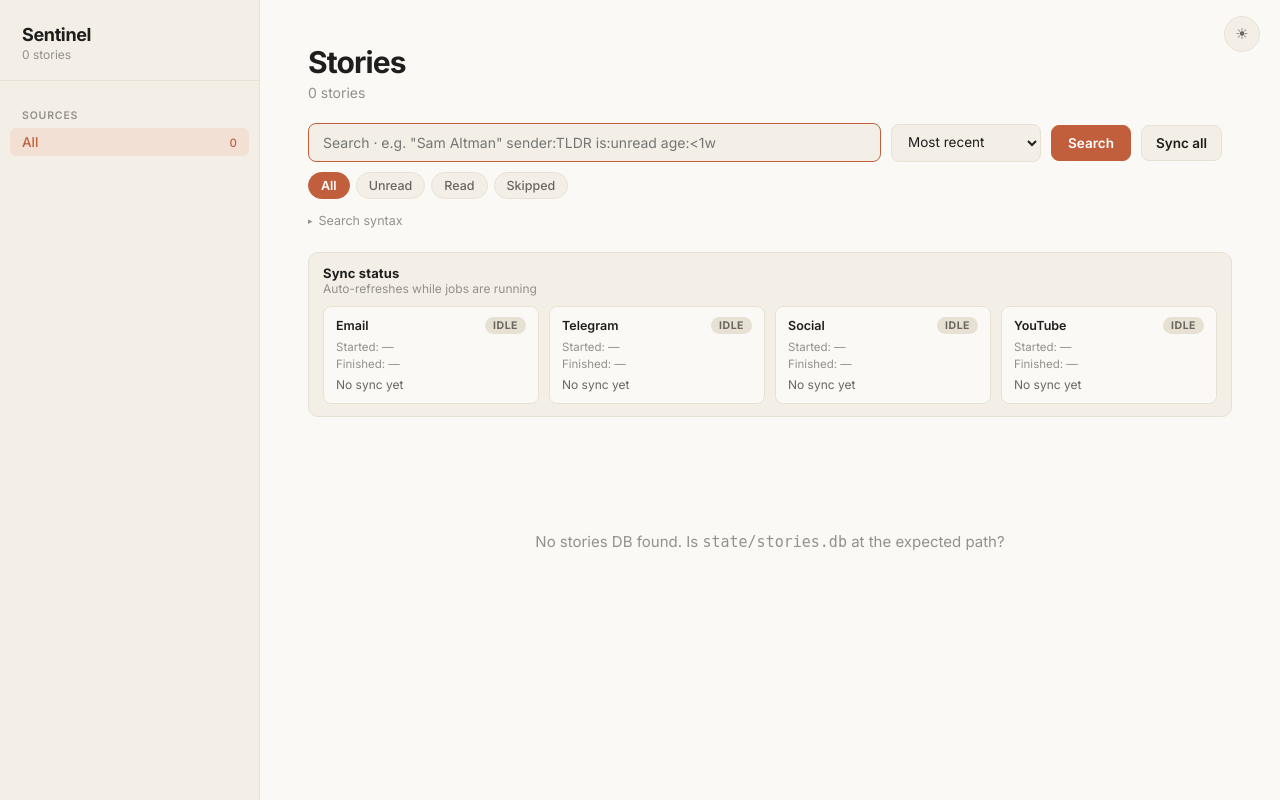
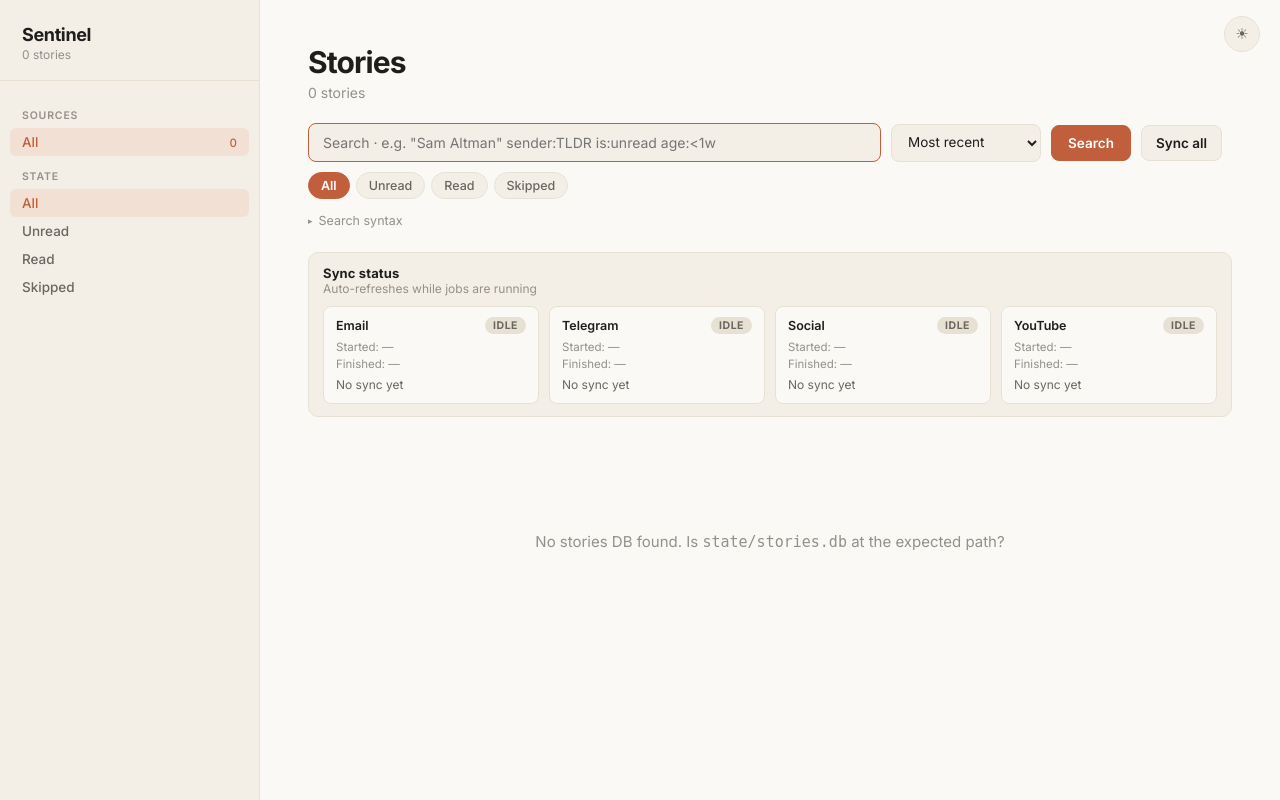
Before and after one commit to Shantanu-Vispute/sentinel, a Flask app: page /digest in a window 1280 px wide. Run offline with Flask 3, Linux system fonts and the light colour scheme; parts of the project's set-up code (start-up, migrations or seed data) failed here and were passed over.

Commit message:
Add digest state sidebar filters
Add sidebar state filters and remove cards after marking them read.

```diff
--- a/templates/digest_list.html
+++ b/templates/digest_list.html
@@ -453,6 +453,17 @@ html:not([data-theme="dark"]) .moon { display: none; }
   </div>
 </div>
 
+{% macro nav_url(src=none, st=none) -%}
+  /digest?
+  {%- set parts = [] -%}
+  {%- set src_val = source if src is none else src -%}
+  {%- set st_val = state if st is none else st -%}
+  {%- if q %}{% set _ = parts.append('q=' ~ (q | urlencode)) %}{% endif -%}
+  {%- if sort and sort != 'recent' %}{% set _ = parts.append('sort=' ~ sort) %}{% endif -%}
+  {%- if src_val and src_val != 'all' %}{% set _ = parts.append('source=' ~ src_val) %}{% endif -%}
+  {%- if st_val %}{% set _ = parts.append('state=' ~ st_val) %}{% endif -%}
+  {{- parts | join('&') -}}
+{%- endmacro %}
 <div class="layout">
   <aside class="sidebar">
     <div class="sidebar-header">
@@ -461,10 +472,17 @@ html:not([data-theme="dark"]) .moon { display: none; }
     </div>
     <div class="section-label">Sources</div>
     <ul class="side-nav">
-      <li><a href="/digest?source=all" class="{% if source == 'all' %}active{% endif %}">All <span class="count">{{ total_all }}</span></a></li>
+      <li><a href="{{ nav_url(src='all') }}" class="{% if source == 'all' %}active{% endif %}">All <span class="count">{{ total_all }}</span></a></li>
       {% for item in source_counts %}
-        <li><a href="/digest?source={{ item.source }}" class="{% if source == item.source %}active{% endif %}">{{ item.label }} <span class="count">{{ item.count }}</span></a></li>
+        <li><a href="{{ nav_url(src=item.source) }}" class="{% if source == item.source %}active{% endif %}">{{ item.label }} <span class="count">{{ item.count }}</span></a></li>
       {% endfor %}
+    </ul>
+    <div class="section-label">State</div>
+    <ul class="side-nav">
+      <li><a href="{{ nav_url(st='') }}"        class="{% if not state         %}active{% endif %}">All</a></li>
+      <li><a href="{{ nav_url(st='unread') }}"  class="{% if state == 'unread' %}active{% endif %}">Unread</a></li>
+      <li><a href="{{ nav_url(st='read') }}"    class="{% if state == 'read'   %}active{% endif %}">Read</a></li>
+      <li><a href="{{ nav_url(st='skipped') }}" class="{% if state == 'skipped'%}active{% endif %}">Skipped</a></li>
     </ul>
   </aside>
 
@@ -756,13 +774,10 @@ document.getElementById("themeToggle").addEventListener("click", function () {
         body: JSON.stringify({ id: id, value: 1 })
       }).then(function () {
         card.classList.remove("unread");
-        var state = new URLSearchParams(window.location.search).get("state");
-        if (state === "unread") {
-          card.style.transition = "opacity 180ms, transform 180ms";
-          card.style.opacity = "0";
-          card.style.transform = "scale(0.95)";
-          setTimeout(function () { card.remove(); }, 200);
-        }
+        card.style.transition = "opacity 180ms, transform 180ms";
+        card.style.opacity = "0";
+        card.style.transform = "scale(0.95)";
+        setTimeout(function () { card.remove(); }, 200);
       });
     }, true);
     btn.addEventListener("mousedown", function (e) { e.stopPropagation(); }, true);
```
